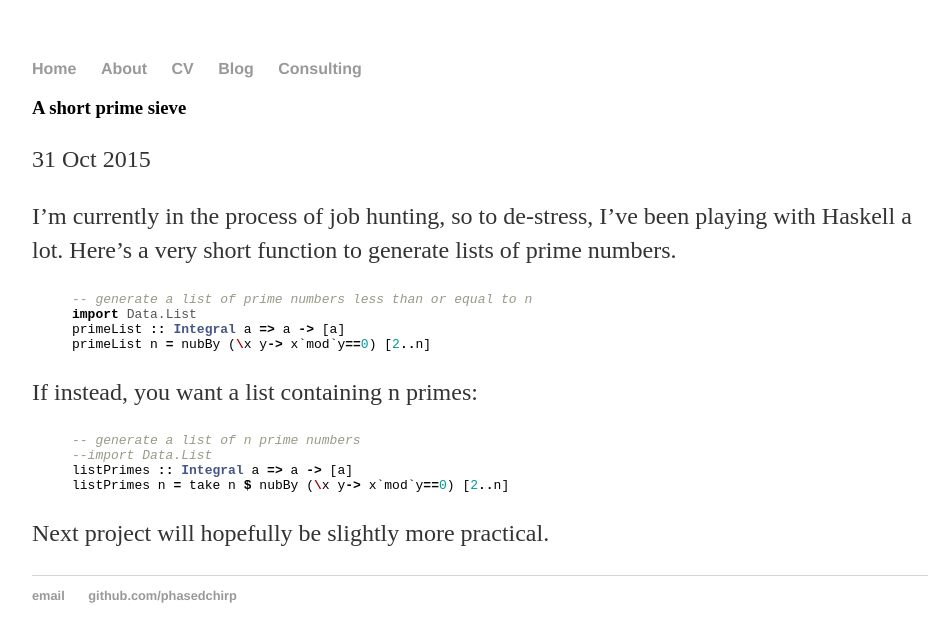
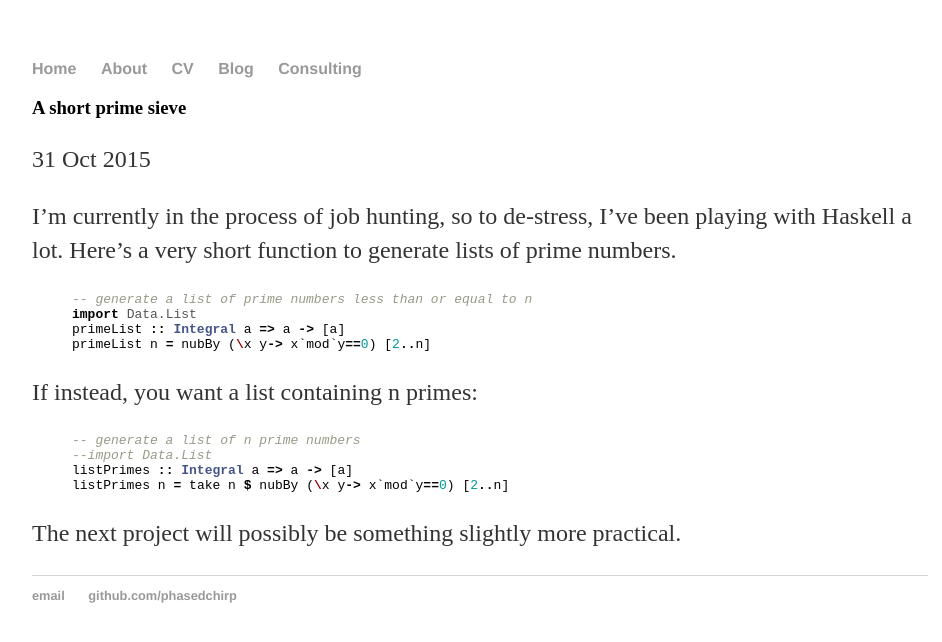
Before and after one commit to phasedchirp/phasedchirp.github.io, a Jekyll site: the page built from _posts/2015-10-31-functional-prime-sieve.md, in a window 1280 px wide. Shown: the top 642 px of the page, without its empty margins (160-1102 px from the left). Built offline with Jekyll 4.4.1, drawn with Linux system fonts in a browser that asks for light colours.

Commit message:
Update 2015-10-31-functional-prime-sieve.md

```diff
--- a/_posts/2015-10-31-functional-prime-sieve.md
+++ b/_posts/2015-10-31-functional-prime-sieve.md
@@ -22,4 +22,4 @@ listPrimes :: Integral a => a -> [a]
 listPrimes n = take n $ nubBy (\x y-> x`mod`y==0) [2..n]
 {% endhighlight %}
 
-Next project will hopefully be slightly more practical.
+The next project will possibly be something slightly more practical.
```
